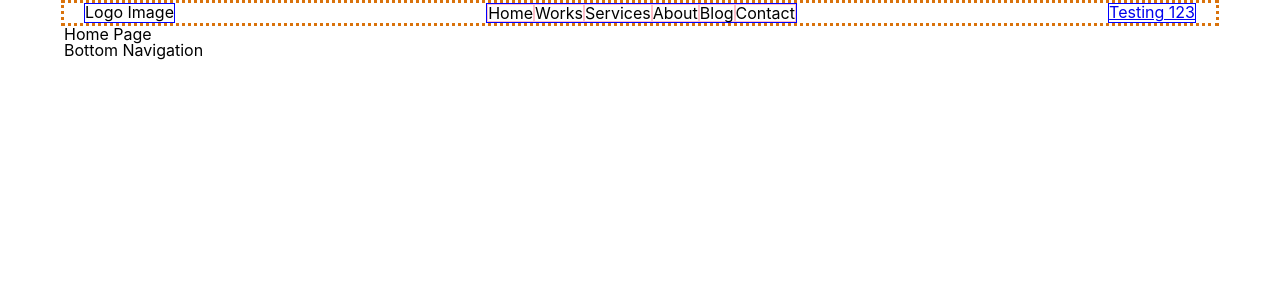
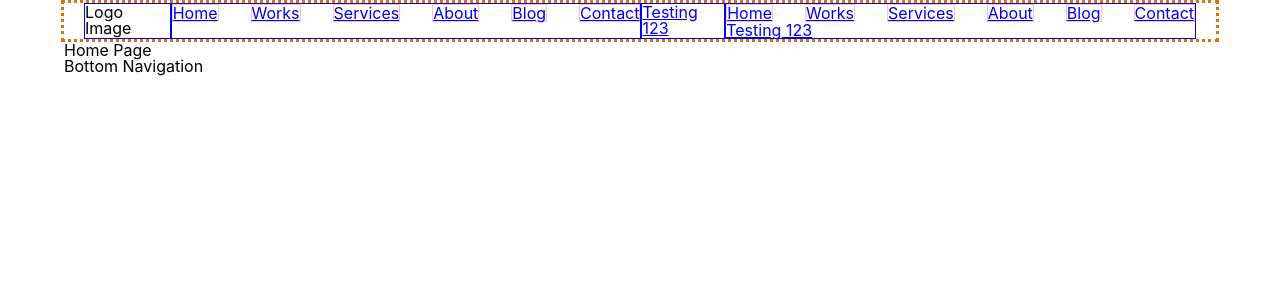
Before and after one commit to dlord-20/dlord-20.github.io, a React (Create React App) app: page /test in a window 1280 px wide. Shown: the top 300 px of the page. Built offline with nearby package versions, Linux system fonts and the light colour scheme.

Commit message:
Got a functional menu with new menuItem component added in

```diff
--- a/src/components/bottomNav.js
+++ b/src/components/bottomNav.js
@@ -2,7 +2,7 @@
 export default function BottomNav() {
 
     return (
-        <div class="bottom-navigation">
+        <div className="bottom-navigation">
             <p>Bottom Navigation</p>
         </div>
     );
--- a/src/components/button.js
+++ b/src/components/button.js
@@ -9,6 +9,5 @@ export default function Button() {
                 <p>Testing 123</p>
             </div>
         </Link>
-
     );
 }
--- /dev/null
+++ b/src/components/menuItem.js
@@ -0,0 +1,18 @@
+import { Link } from 'react-router-dom';
+
+// Maybe we could change this to a single prop instead of two
+
+export default function MenuItem(props) {
+    let title = props.item.title;
+    let link = props.item.link;
+
+    return (
+        <li>
+            <Link to={link} >
+                <div className="menuItem">
+                    <p>{title}</p>
+                </div>
+            </Link>
+        </li>
+    );
+}
--- a/src/components/topNav.js
+++ b/src/components/topNav.js
@@ -1,24 +1,42 @@
 import Button from "./button";
+import MenuItem from "./menuItem";
 
 export default function TopNav() {
+
+    const getMenu = () => {
+        return (
+            <ul>
+                <MenuItem item={{title: 'Home', link: '/'}}/>
+                <MenuItem item={{title: 'Works', link: '/works'}}/>
+                <MenuItem item={{title: 'Services', link: '/services'}}/>
+                <MenuItem item={{title: 'About', link: '/about'}}/>
+                <MenuItem item={{title: 'Blog', link: '/blog'}}/>
+                <MenuItem item={{title: 'Contact', link: '/contact'}}/>
+            </ul>
+        )
+    }
+
+    const getButton = () => {
+        return (
+            <Button />
+        )
+    }
 
     return (
         <div className="navigation">
             <div className="navItem">
                 <p>Logo Image</p>
             </div>
-            <div className="navItem">
-                <ul>
-                    <li>Home</li>
-                    <li>Works</li>
-                    <li>Services</li>
-                    <li>About</li>
-                    <li>Blog</li>
-                    <li>Contact</li>
-                </ul>
+            <div className="navItem navDesktop">
+                {getMenu()}
+
             </div>
-            <div className="navItem">
-                <Button />
+            <div className="navItem navButton">
+                {getButton()}
+            </div>
+            <div className="navItem navMobile">
+                {getMenu()}
+                {getButton()}
             </div>
         </div>
     );
--- a/src/index.css
+++ b/src/index.css
@@ -93,8 +93,9 @@ code {
 
 .navItem ul {
   display: flex;
-  justify-content: center;
+  justify-content: space-between;
   list-style: none;
+  gap: 2rem;
 }
 
 .navItem li {
```
